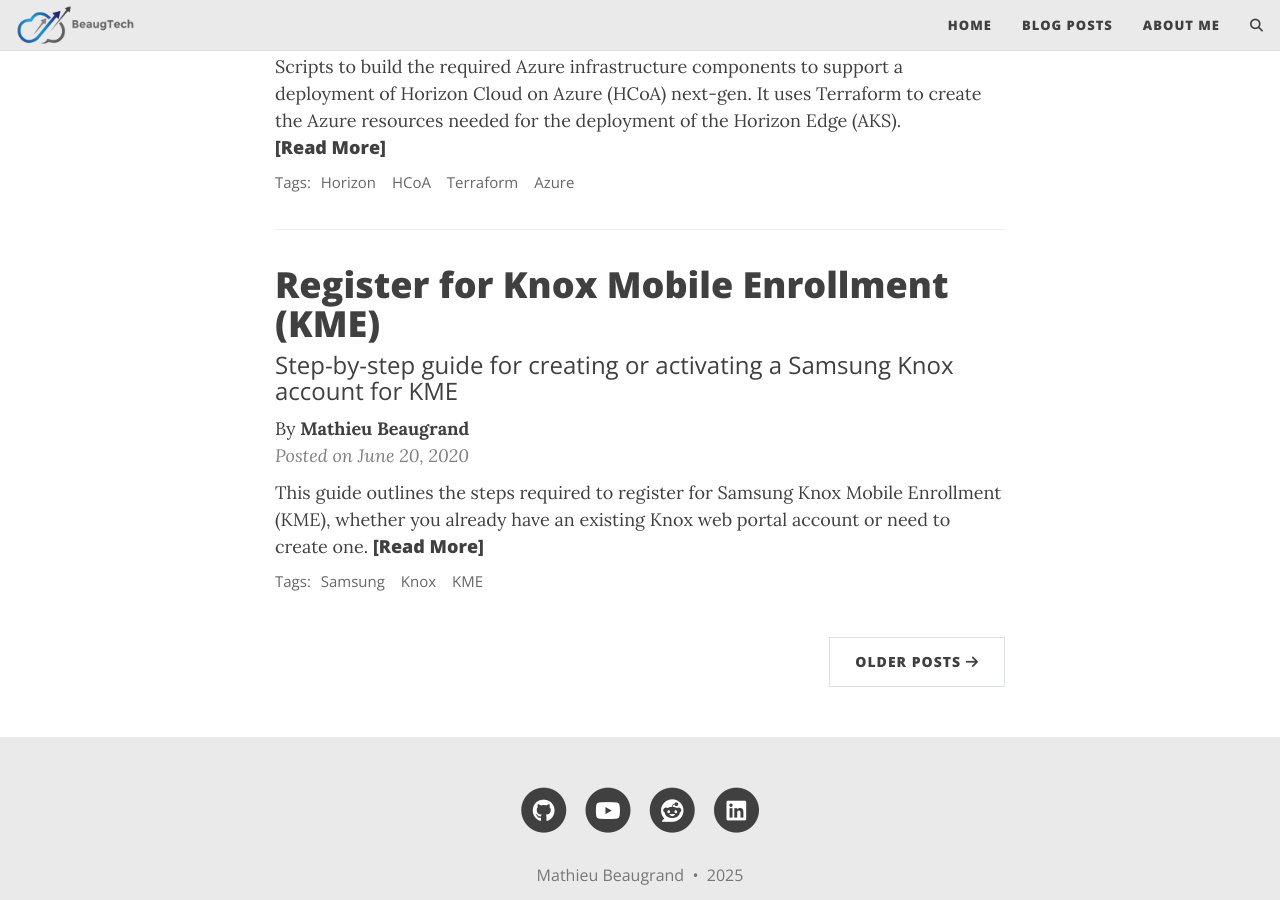
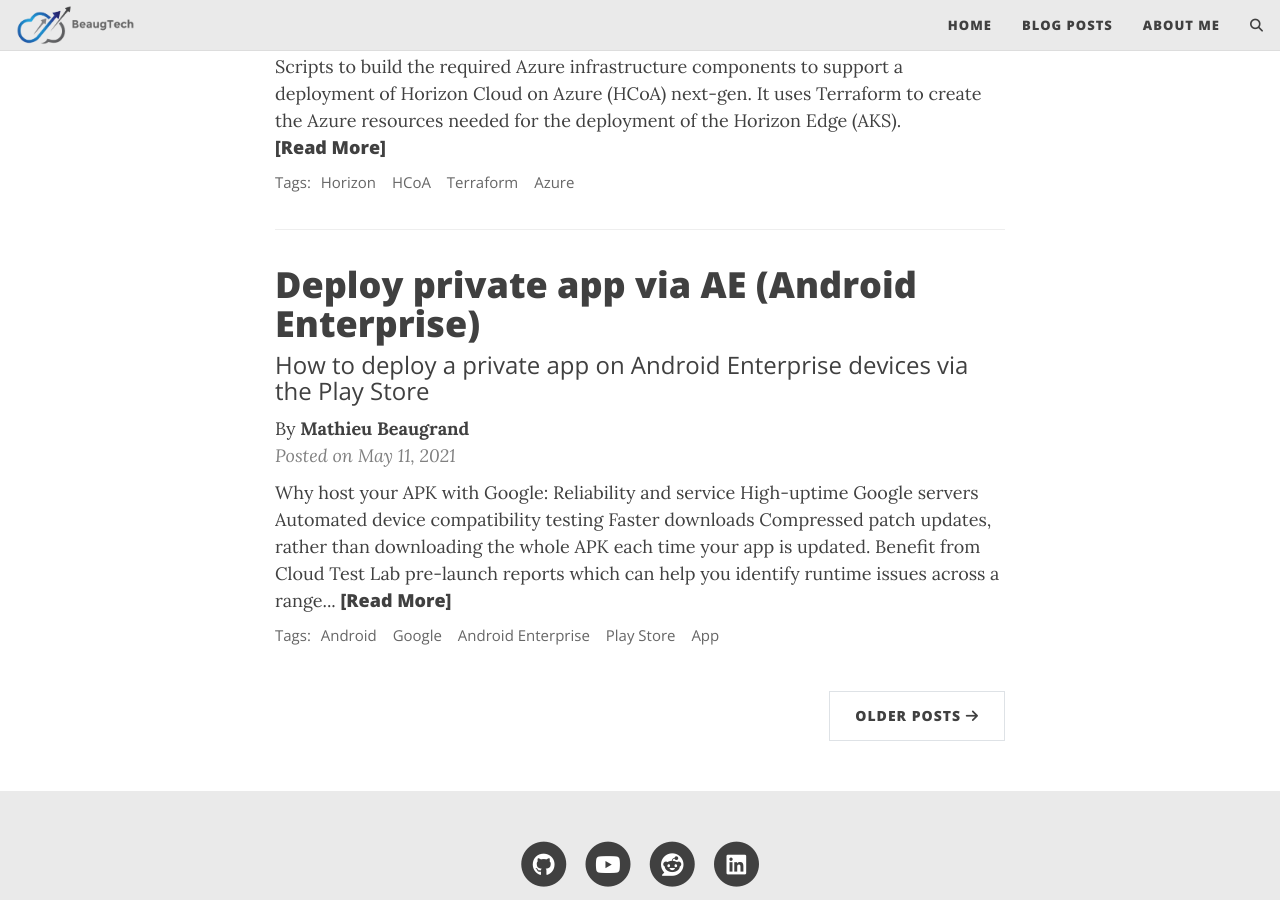
Before and after one commit to Matt95B/blog, a Jekyll site: the page built from index.html, in a window 1280 px wide and 900 px high, scrolled down 1854 px. Built offline with Jekyll 4.4.1, drawn with Linux system fonts in a browser that asks for light colours; the list of posts is cut into pages by our own code; comment, search, counter and statistics services are not loaded.

```diff
--- /dev/null
+++ b/_posts/2021-05-11-Android-private-app.md
@@ -0,0 +1,31 @@
+---
+layout: post
+title: Deploy private app via AE (Android Enterprise)
+subtitle: How to deploy a private app on Android Enterprise devices via the Play Store
+tags: [Android, Google, Android Enterprise, Play Store, App]
+readtime: true
+comments: true
+author: Mathieu Beaugrand
+---
+# Why host your APK with Google:
+1. Reliability and service
+    1. High-uptime Google servers
+    2. Automated device compatibility testing
+    3. Faster downloads
+    4. Compressed patch updates, rather than downloading the whole APK each time your app is updated.
+    5. Benefit from Cloud Test Lab pre-launch reports which can help you identify runtime issues across a range of Android devices before your app hits the field.
+2. Easy administration
+    1. Google-managed servers, so you don’t have to manage or support your own server
+    2. Alpha and beta channels to manage new app pilot programs and new app versions
+    3. Automatic generation of APK store-listing meta-data, which allows compatibility with Android Wear, Android Auto, and Android TV
+3. Security
+    1. Google’s enterprise-grade security, including SSL downloads.
+    2. Malware security scanning.
+    3. Alerts if we detect security vulnerabilities in versions of SDKs that you’re using, such as Heartbleed in OpenSSL.
+
+# How to:
+Manage Google Play private apps: <https://support.google.com/a/answer/2494992?hl=en>
+Publish private apps from the Play Console: <https://support.google.com/googleplay/android-developer/answer/6145139?hl=en>
+
+# Best practise and checklist:
+Google Launch checklist: <https://developer.android.com/distribute/best-practices/launch/launch-checklist>
```
Also changed, not shown: _posts/2018-12-10-Telstra-DES-Registration.md (added, +33 -0 lines), _posts/2019-11-21-iOS-Bundle-ID.md (added, +21 -0 lines), _posts/2020-06-15-AE-Registration.md (+5 -1 lines), _posts/2020-07-09-iOS-Software-Update-OTA.md (added, +35 -0 lines), _posts/2019-06-10-ABM-Registration.md (renamed from _posts/2020-06-10-ABM-Registration.md), assets/img/2018-12-10-Telstra-DES-Registration/DES-Overview.png (added), assets/img/2020-06-15-AE-Registration/Google-Create-Account.png (added), assets/img/2020-06-15-AE-Registration/Google-MFA.png (added), assets/img/2020-07-09-iOS-Software-Update-OTA/iOS-update-timeline-device.png (added), assets/img/2020-07-09-iOS-Software-Update-OTA/iOS-update-timeline-user.png (added).
